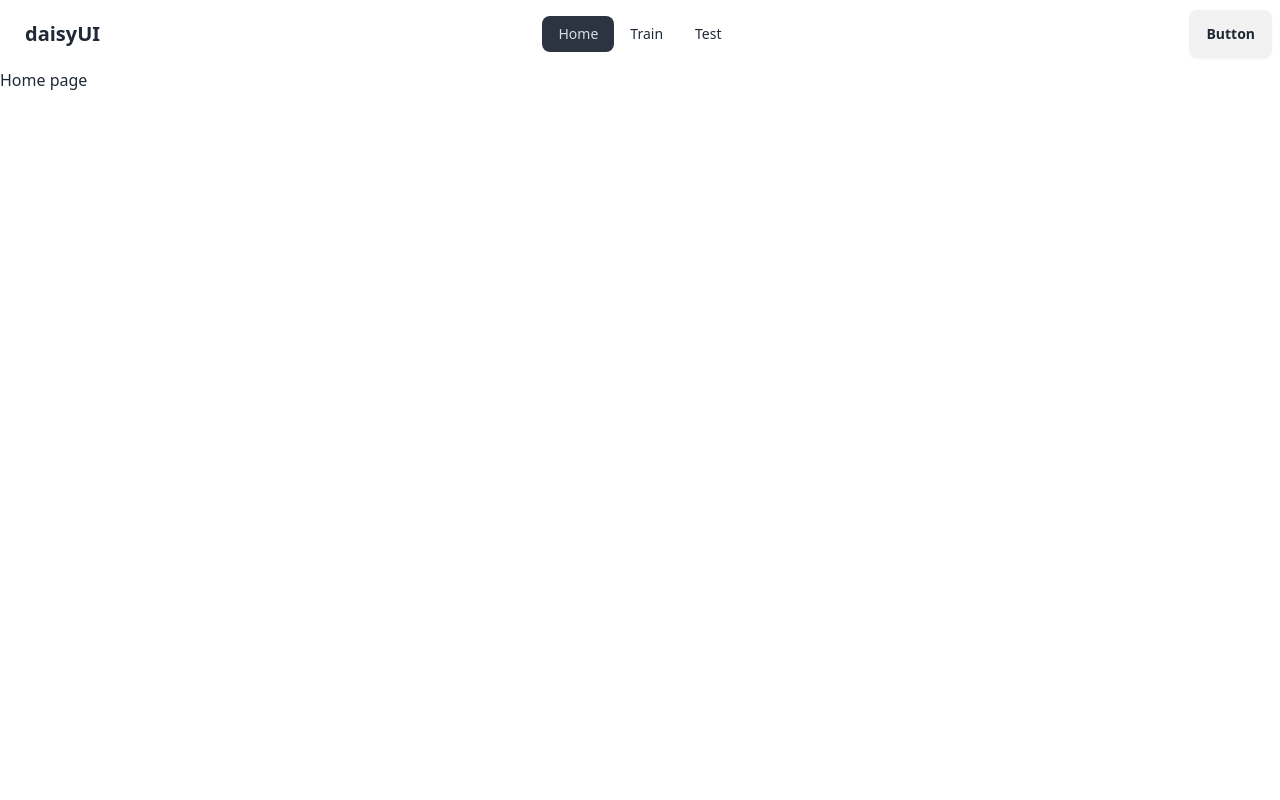
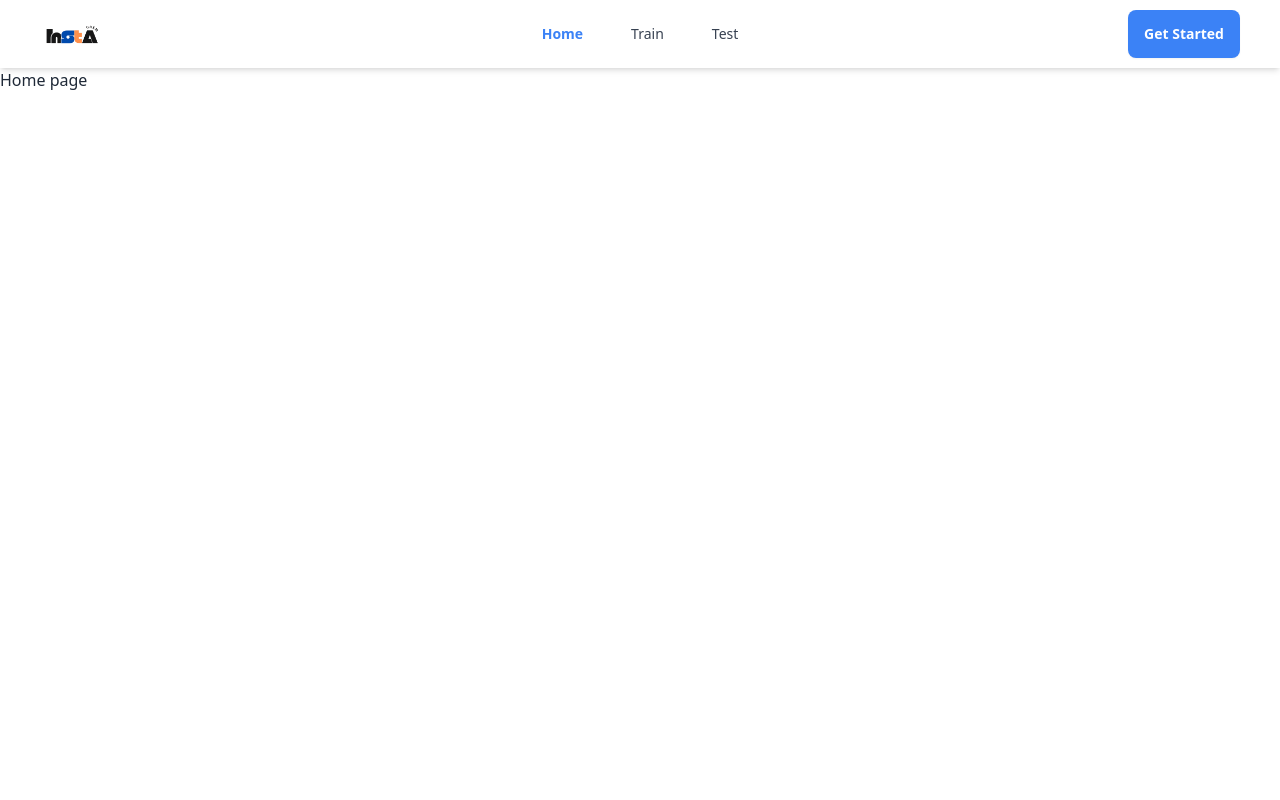
Before and after one commit to nahid6509/DCE-ALUMNI, a React (Vite) app: page / in a window 1280 px wide. Shown: the top 800 px of the page. Built offline with nearby package versions, Linux system fonts and the light colour scheme.

Commit message:
update navbar

```diff
--- a/src/Shared/Navbar.jsx
+++ b/src/Shared/Navbar.jsx
@@ -1,46 +1,95 @@
-import React from 'react';
-import { NavLink } from 'react-router-dom';
+import React from "react";
+import { NavLink } from "react-router-dom";
+import chemLogo from "../assets/chem.png";
 
 const Navbar = () => {
-    const NavLinks = <>
-        <li><NavLink to="/">Home</NavLink></li>
-        <li><NavLink to="/train">Train</NavLink></li>
-        <li><NavLink to="/test">Test</NavLink></li>
+  const NavLinks = (
+    <>
+      <li>
+        <NavLink
+          to="/"
+          className={({ isActive }) =>
+            isActive
+              ? "text-blue-500 font-bold"
+              : "text-gray-700 hover:text-blue-500"
+          }
+        >
+          Home
+        </NavLink>
+      </li>
+      <li>
+        <NavLink
+          to="/train"
+          className={({ isActive }) =>
+            isActive
+              ? "text-blue-500 font-bold"
+              : "text-gray-700 hover:text-blue-500"
+          }
+        >
+          Train
+        </NavLink>
+      </li>
+      <li>
+        <NavLink
+          to="/test"
+          className={({ isActive }) =>
+            isActive
+              ? "text-blue-500 font-bold"
+              : "text-gray-700 hover:text-blue-500"
+          }
+        >
+          Test
+        </NavLink>
+      </li>
+    </>
+  );
 
-    </>
   return (
-        <div className="navbar bg-base-100">
+    <div className="w-full bg-white shadow-md">
+      <div className="max-w-[1440px] mx-auto px-8">
+        <div className="navbar">
           <div className="navbar-start">
             <div className="dropdown">
-                    <div tabIndex={0} role="button" className="btn btn-ghost lg:hidden">
+              <div
+                tabIndex={0}
+                role="button"
+                className="btn btn-ghost lg:hidden hover:bg-blue-50"
+              >
                 <svg
                   xmlns="http://www.w3.org/2000/svg"
-                            className="h-5 w-5"
+                  className="h-5 w-5 text-gray-700"
                   fill="none"
                   viewBox="0 0 24 24"
-                            stroke="currentColor">
+                  stroke="currentColor"
+                >
                   <path
                     strokeLinecap="round"
                     strokeLinejoin="round"
                     strokeWidth="2"
-                                d="M4 6h16M4 12h8m-8 6h16" />
+                    d="M4 6h16M4 12h8m-8 6h16"
+                  />
                 </svg>
               </div>
               <ul
                 tabIndex={0}
-                        className="menu menu-sm dropdown-content bg-base-100 rounded-box z-[1] mt-3 w-52 p-2 shadow">
+                className="menu menu-sm dropdown-content bg-white rounded-box z-[1] mt-3 w-52 p-2 shadow-lg"
+              >
                 {NavLinks}
               </ul>
             </div>
-                <a className="btn btn-ghost text-xl">daisyUI</a>
+            <div className="flex items-center gap-2">
+              <img src={chemLogo} alt="Chemistry Logo" className="h-8" />
+            </div>
           </div>
           <div className="navbar-center hidden lg:flex">
-                <ul className="menu menu-horizontal px-1">
-                    {NavLinks}
-                </ul>
+            <ul className="menu menu-horizontal px-1 gap-4">{NavLinks}</ul>
           </div>
           <div className="navbar-end">
-                <a className="btn">Button</a>
+            <button className="btn bg-blue-500 hover:bg-blue-600 text-white border-none">
+              Get Started
+            </button>
+          </div>
+        </div>
       </div>
     </div>
   );
```
Also changed, not shown: src/assets/chem.png (added). Lines whose indentation alone changed are shown as unchanged.
